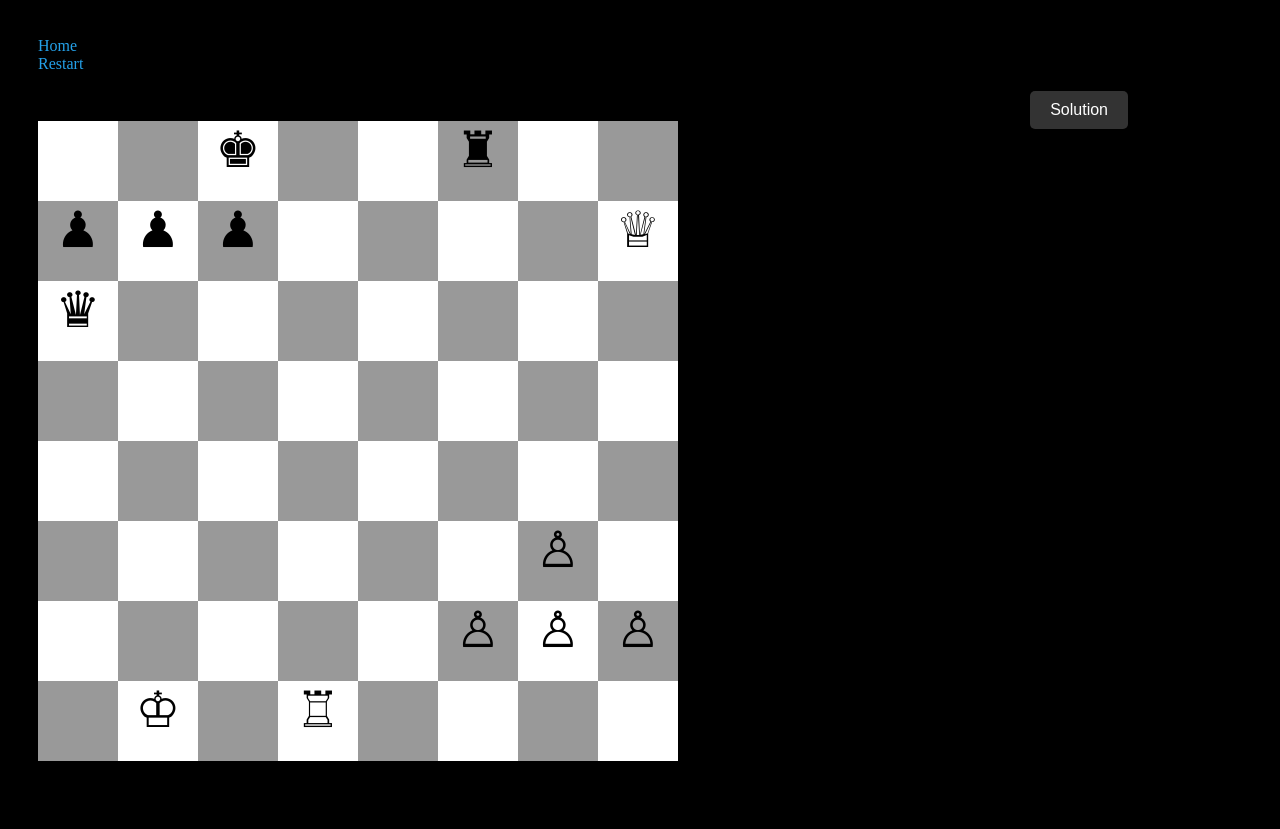
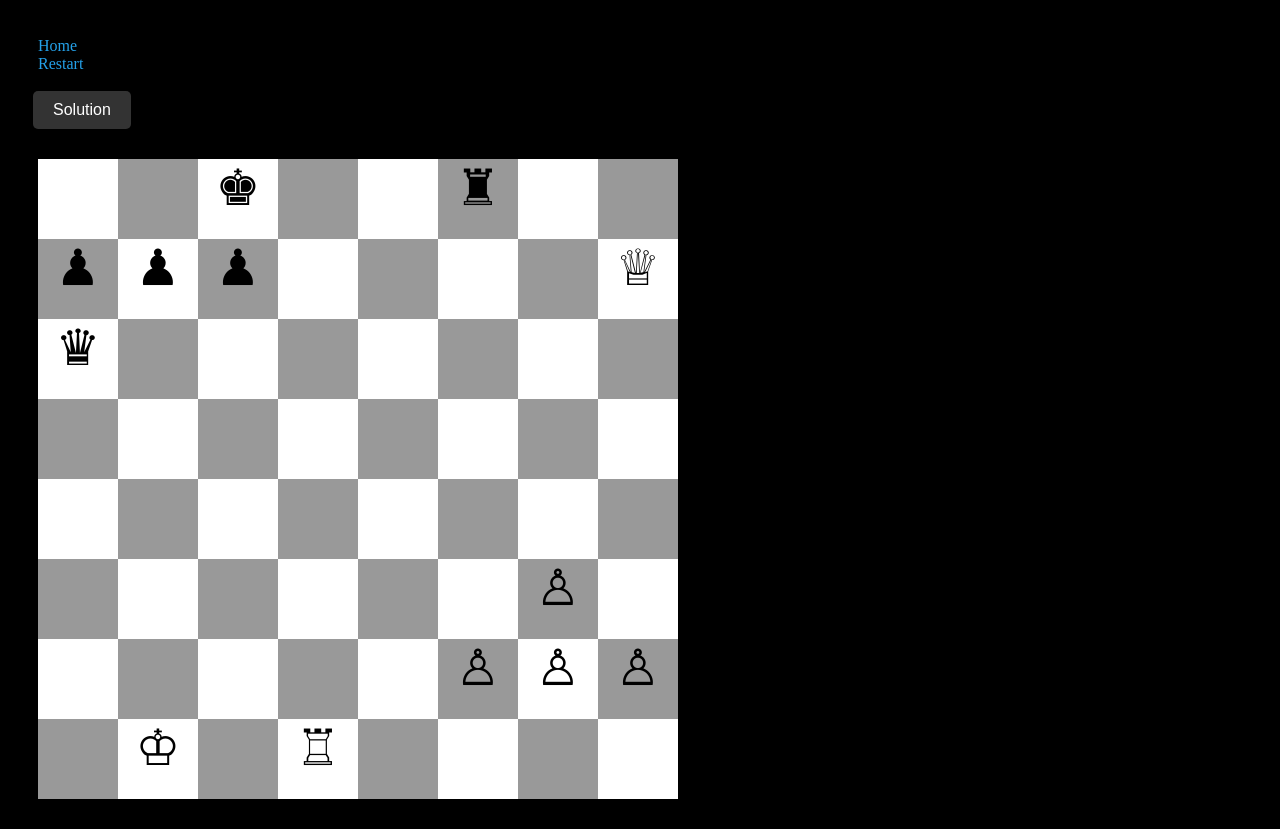
Before and after one commit to mannattuli/chess-puzzle, a plain HTML site: page 1puzzle.html in a window 1280 px wide. Shown: the part 90-919 px from the top of the page. Before the commit the page ends 881 px from the top, so only its background shows below. Drawn offline with Linux system fonts and the light colour scheme.

Commit message:
Update style.css

```diff
--- a/style.css
+++ b/style.css
@@ -13,8 +13,7 @@ a:hover {
 }
 
 #solution {
-  float: right;
-  margin-right: 144px;
+  margin-left: 25px;
   background: #333;
   color: #fff;
   font-size: inherit;
```
